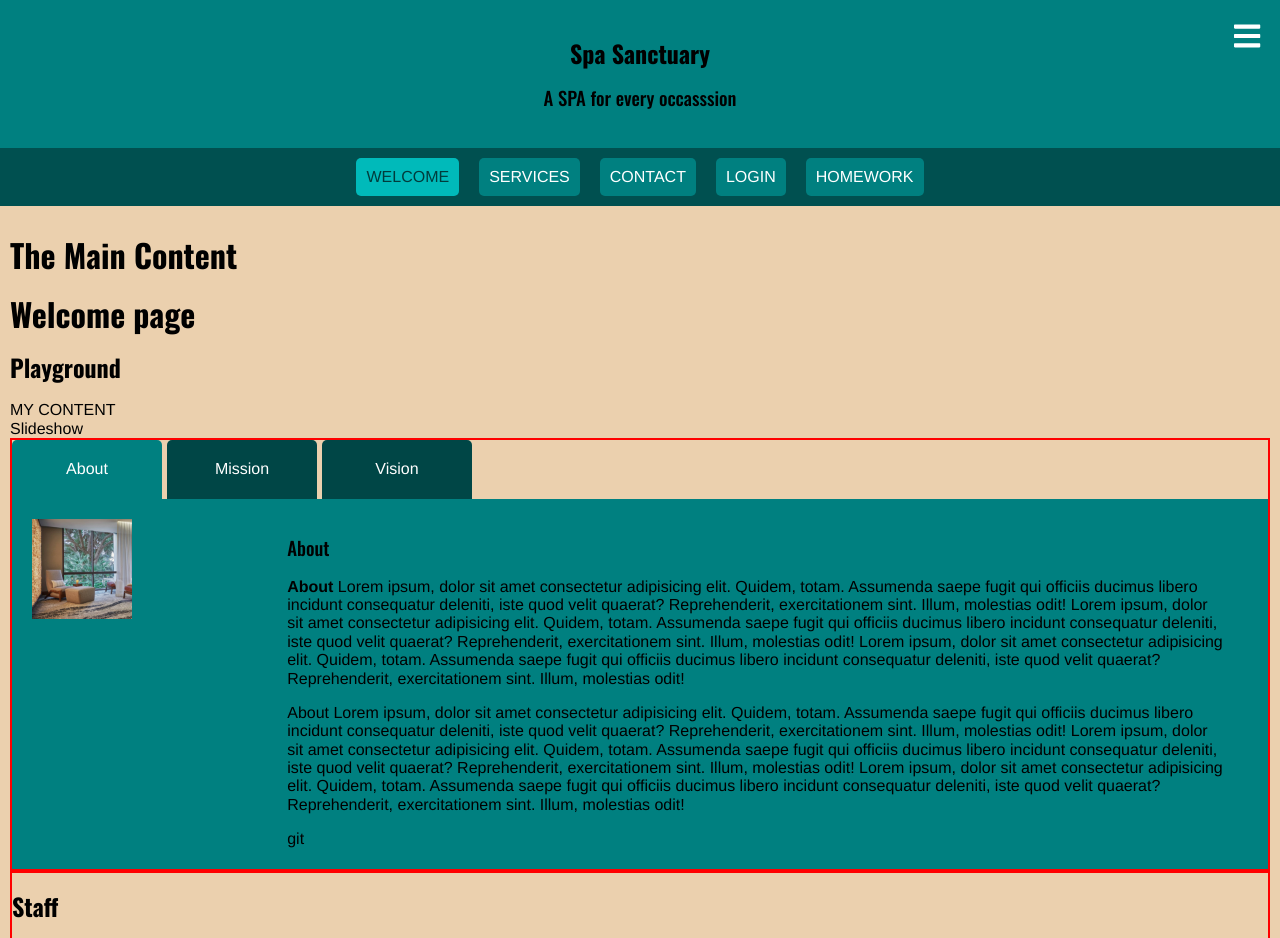
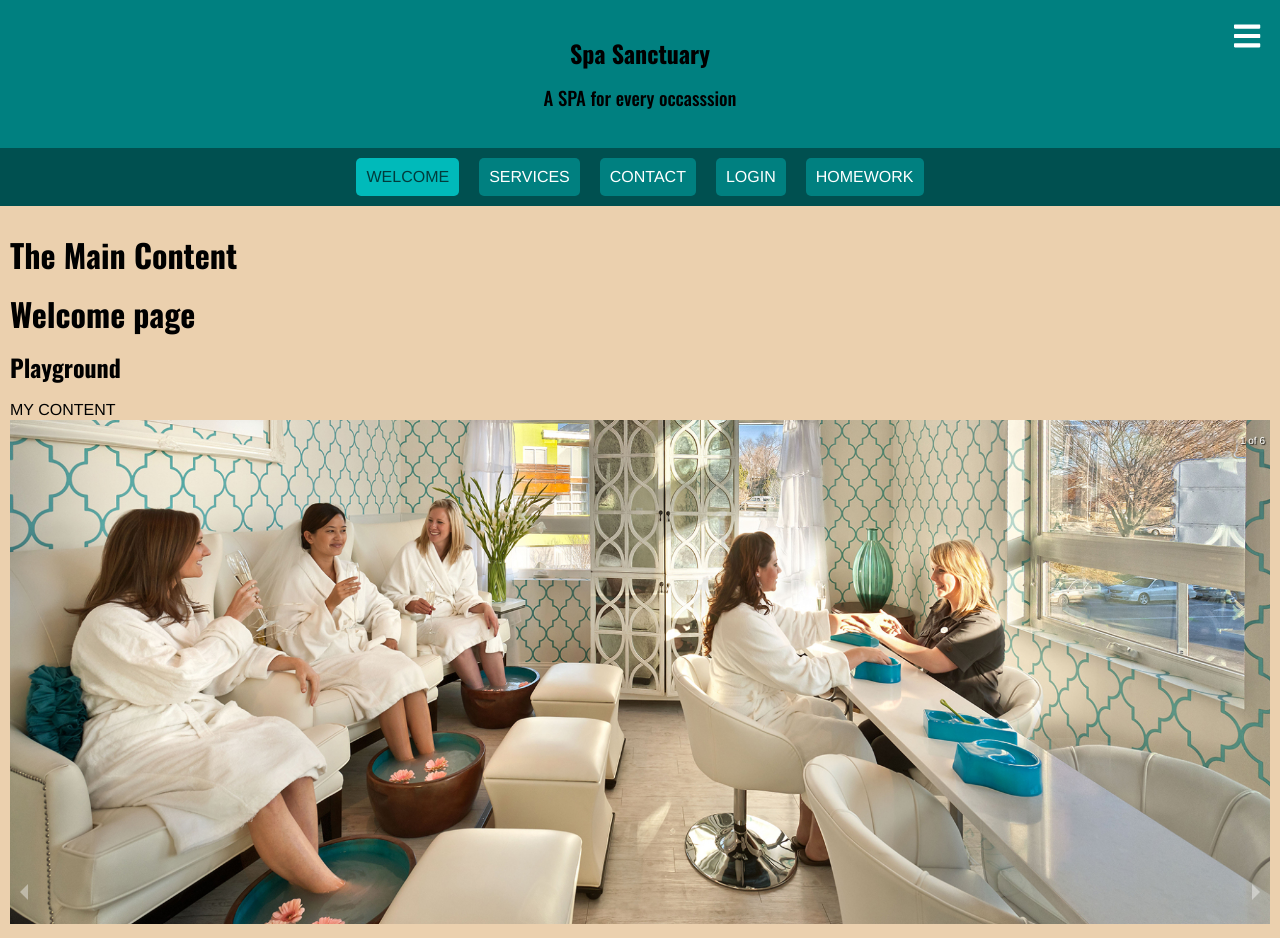
Before and after one commit to aaliyahshen/uclax_web1_aaliyah, a React (Create React App) app: page / in a window 1280 px wide. Shown: the top 938 px of the page. Built offline with nearby package versions, Linux system fonts and the light colour scheme; no server answers; grey boxes are pictures that could not be loaded.

Commit message:
Adding Login and Slideshow

```diff
--- a/package.json
+++ b/package.json
@@ -21,6 +21,7 @@
         "react-helmet": "^6.1.0",
         "react-is": "^17.0.1",
         "react-redux": "^7.2.1",
+        "react-responsive-carousel": "^3.2.21",
         "react-router-dom": "^5.1.2",
         "react-scripts": "4.0.3",
         "redux": "^4.0.5",
--- a/src/React/Components/UniversalForm/Context/actions.js
+++ b/src/React/Components/UniversalForm/Context/actions.js
@@ -1,5 +1,6 @@
 import { actionTypes } from './actionTypes.js';
 import { isValidEmail } from 'common/utilities.js';
+import API from 'common/API.js';
 
 /*----------------------------
 | Action (Action Creators)
@@ -18,14 +19,14 @@ export const updateControl = (id, value, dispatch, state) => {
     });
 }
 
-export const submitForm = (dispatch, state) => {
+export const submitForm = async (dispatch, state) => {
     let newState = {
         ...state,
         hasSubmitte: true,
     }
 
     newState = validateControls(newState);
-    newState = submitData(newState);
+    newState = await submitData(newState);
 
     dispatch({
         type: actionTypes.UF_SUBMIT_FORM,
@@ -33,11 +34,20 @@ export const submitForm = (dispatch, state) => {
     });
 }
 
-const submitData = (currentState) => {
+const submitData = async (currentState) => {
     let response = 'Unable to post to server';
     let message = 'Testing 123';
 
     // API call
+    const apiRawResponse = await API.post(currentState.apiUrl, currentState.controls);
+
+        response = apiRawResponse.data;
+
+        // console.log('apiRawResponse', apiRawResponse);
+
+        message = (response.success)
+        ? 'From Submitted Successfully'
+        : 'Error submitting form. Please try again.';
 
     return {
         ...currentState,
--- a/src/React/Homework/Homework.jsx
+++ b/src/React/Homework/Homework.jsx
@@ -179,9 +179,20 @@ const Homework = () => {
 
             <Essay
                 number= { 14 }
-                question='final project defined'
+                question={ `Final Project Defined` }
             >
-                <p>answer goes here</p>
+                <p>I would like to turn use the final project as an opportunity to build a website for a non-profit organization. The organization already has a website, but it is pretty outdated in terms of content and design. Parterning up with two other design fellows in the Design Communication Art Project, we have redesigned the branding of the organization, including few pages of the website using Adobe Illustrator. I would like to use the final project to build a website based on the new design we had created for the organization. </p>
+                <p>The name of the non-profit organization is called Teenline. The organization was founded by a group of medical doctors who had the heart to create scientific and useful resources to help teens who struggle with mental health illnesses. The uniqueness of the organization is that majority of the help offered to those who are struggling are not directly through the professionals but trained teen volunteers. Trained volunteers are responsible for pickup hotlines and interacting with those who are seeking help through message app and forum.</p>
+                <p>The purpose of the website is to serve as the online platform for the organization. I decide to choose this subject because it would be an interesting attempt to bring our design into realizations. I know it will not be exactly the same and many of the things we designed probably cannot be achicheved right away, but it will still be interesting to see where everything will go. </p>
+            </Essay>
+
+            <Essay
+                number= { 15 }
+                question= "What is the difference between Web Hosts, Domains, and FTP?"
+            >
+                <p>Web Hosts refer to the physical place where all the website file are stored and made available to users on the Internet. Usuaully, it is pur </p>
+                <p>Domains  </p>
+                <p>FTP stands for File Transferring  </p>
             </Essay>
         </div>
     );
--- a/src/React/Pages/Contact/ContactForm/ContactForm.jsx
+++ b/src/React/Pages/Contact/ContactForm/ContactForm.jsx
@@ -6,7 +6,7 @@ import UniversalForm from 'React/Components/UniversalForm/UniversalForm.jsx'
 const ContactForm = () => {
 
     const defaultFormData = {
-        apiURL: '/email/send',
+        apiUrl: '/email/send',
         hasSubmitted: false,
         request: {},
         response: {},
@@ -16,7 +16,7 @@ const ContactForm = () => {
             {
                 id: 'fullname',
                 label: 'Full Name',
-                value: '',
+                value: 'Aaliyah Shen',
                 type: 'text',
                 validation: {
                     isValid: true,
@@ -28,7 +28,7 @@ const ContactForm = () => {
             {
                 id: 'email',
                 label: 'Email',
-                value: '',
+                value: 'shenfaith080622@hotmail.com',
                 type: 'text',
                 validation: {
                     isValid: true,
@@ -39,7 +39,7 @@ const ContactForm = () => {
             {
                 id: 'message',
                 label: 'Message',
-                value: '',
+                value: 'This is my really cool message',
                 type: 'textarea',
                 validation: {
                     isValid: true,
--- a/src/React/Pages/Login/Login.jsx
+++ b/src/React/Pages/Login/Login.jsx
@@ -1,11 +1,48 @@
 import React from 'react';
 import styled from 'styled-components';
 
+import UniversalForm from 'React/Components/UniversalForm/UniversalForm.jsx'
+
 const Login = () => {
+
+    const defaultFormData = {
+        apiUrl: '/user/login',
+        hasSubmitted: false,
+        request: {},
+        response: {},
+        message: '',
+
+        controls: [
+            {
+                id: 'user name',
+                label: 'User Name',
+                value: 'Aaliyah Shen',
+                type: 'text',
+                validation: {
+                    isValid: true,
+                    rules: ['required'],
+                    message:'',
+                }
+            },
+
+            {
+                id: 'password',
+                label: 'Password',
+                value: '123456',
+                type: 'password',
+                validation: {
+                    isValid: true,
+                    rules: ['required'],
+                    message:'',
+                }
+            },
+        ]
+    }
 
     return (
         <LoginStyled className='Login'>
-            Login page
+            <h1>Login page</h1>
+            <UniversalForm defaultFormData={ defaultFormData } />
         </LoginStyled>
     );
 }
@@ -13,5 +50,5 @@ const Login = () => {
 export default Login;
 
 const LoginStyled = styled.div`
-
+    padding: 20px;
 `;
--- /dev/null
+++ b/src/React/Pages/Welcome/Slideshow/Slide.jsx
@@ -0,0 +1,18 @@
+import React from 'react';
+import styled from 'styled-components';
+
+const Slide = ({ slide }) => {
+
+    return (
+        <SlideStyled className='Slide'>
+            <img src={ slide.image} alt={ slide.title } />
+            <p className="legend">Legend 1</p>
+        </SlideStyled>
+    );
+}
+
+export default Slide;
+
+const SlideStyled = styled.div`
+
+`;
--- a/src/React/Pages/Welcome/Slideshow/Slideshow.jsx
+++ b/src/React/Pages/Welcome/Slideshow/Slideshow.jsx
@@ -1,11 +1,29 @@
 import React from 'react';
 import styled from 'styled-components';
+
+import "react-responsive-carousel/lib/styles/carousel.min.css"; // requires a loader
+import { Carousel } from 'react-responsive-carousel';
+
+import { slidesData } from './slidesData.js';
+import Slide from './Slide.jsx';
 
 const Slideshow = () => {
 
     return (
         <SlideshowStyled className='Slideshow'>
-            Slideshow
+            <Carousel
+                showThumbs={ false }
+                showIndicators={ false }
+                autoPlay={ false }
+                infiniteLoop={ true }
+                showArrows={ true }
+            >
+                {
+                    slidesData.map((slide,idx) => {
+                        return <Slide slide={ slide } key={ idx } />
+                    })
+                }
+            </Carousel>
         </SlideshowStyled>
     );
 }
@@ -14,4 +32,10 @@ export default Slideshow;
 
 const SlideshowStyled = styled.div`
 
+    margin-bottom: 50px;
+
+    .carousel .slide .legend {
+        background-color: maroon;
+    }
+
 `;
--- /dev/null
+++ b/src/React/Pages/Welcome/Slideshow/slidesData.js
@@ -0,0 +1,32 @@
+export const slidesData = [
+    {
+        arrKey: 0,
+        image: '/img/Slideshow/slide-1.jpg',
+        title: 'Slide 1 Title',
+    },
+    {
+        arrKey: 1,
+        image: '/img/Slideshow/slide-2.jpg',
+        title: 'Slide 2 Title',
+    },
+    {
+        arrKey: 2,
+        image: '/img/Slideshow/slide-3.jpg',
+        title: 'Slide 3 Title',
+    },
+    {
+        arrKey: 3,
+        image: '/img/Slideshow/slide-4.jpg',
+        title: 'Slide 4 Title',
+    },
+    {
+        arrKey: 4,
+        image: '/img/Slideshow/slide-5.jpg',
+        title: 'Slide 5 Title',
+    },
+    {
+        arrKey: 5,
+        image: '/img/Slideshow/slide-6.jpg',
+        title: 'Slide 6 Title',
+    },
+]
```
Also changed, not shown: 1 other file (tests, documents, lock files or other folders).
